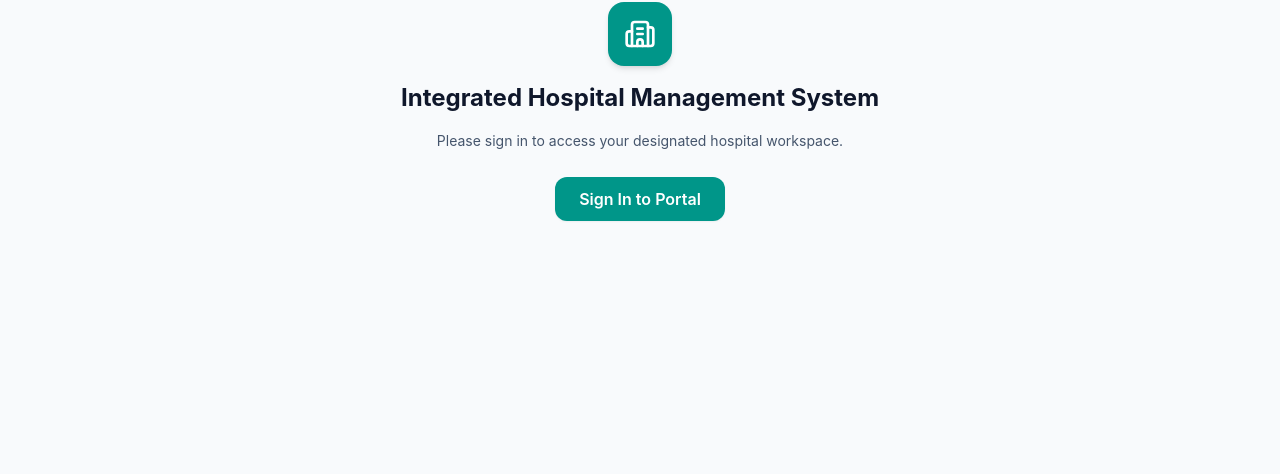
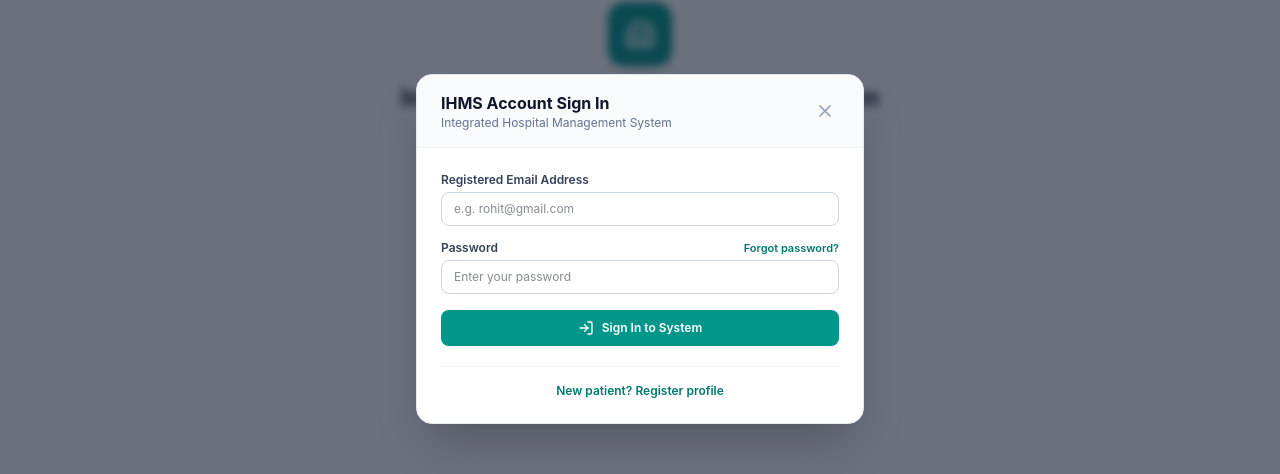
Before and after one commit to sukrerohit0409/integrated-hospital-management-system, a React (Vite) app: page / in a window 1280 px wide. Shown: the part 151-625 px from the top of the page. Built offline with nearby package versions, Linux system fonts and the light colour scheme; no server answers.

Commit message:
feat: auto-open login modal on page load instead of preview landing page

```diff
--- a/src/App.tsx
+++ b/src/App.tsx
@@ -25,7 +25,7 @@ export default function App() {
   const [currentUser, setCurrentUser] = useState<User | null>(
     () => import.meta.env.DEV && !supabase ? store.getCurrentUser() : null
   );
-  const [isLoginModalOpen, setIsLoginModalOpen] = useState(false);
+  const [isLoginModalOpen, setIsLoginModalOpen] = useState(!currentUser);
   const [isChangePasswordModalOpen, setIsChangePasswordModalOpen] = useState(false);
   const [isPasswordRecovery, setIsPasswordRecovery] = useState(hasPasswordRecoveryMarker);
   const [isLoadingSharedData, setIsLoadingSharedData] = useState(Boolean(supabase));
```
